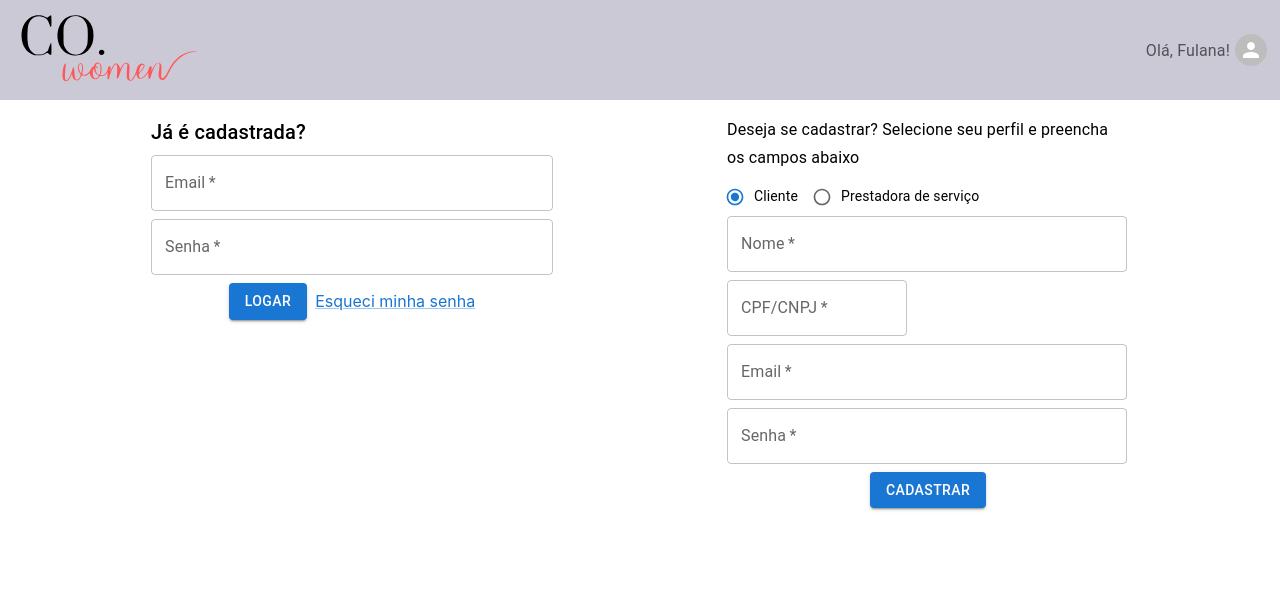
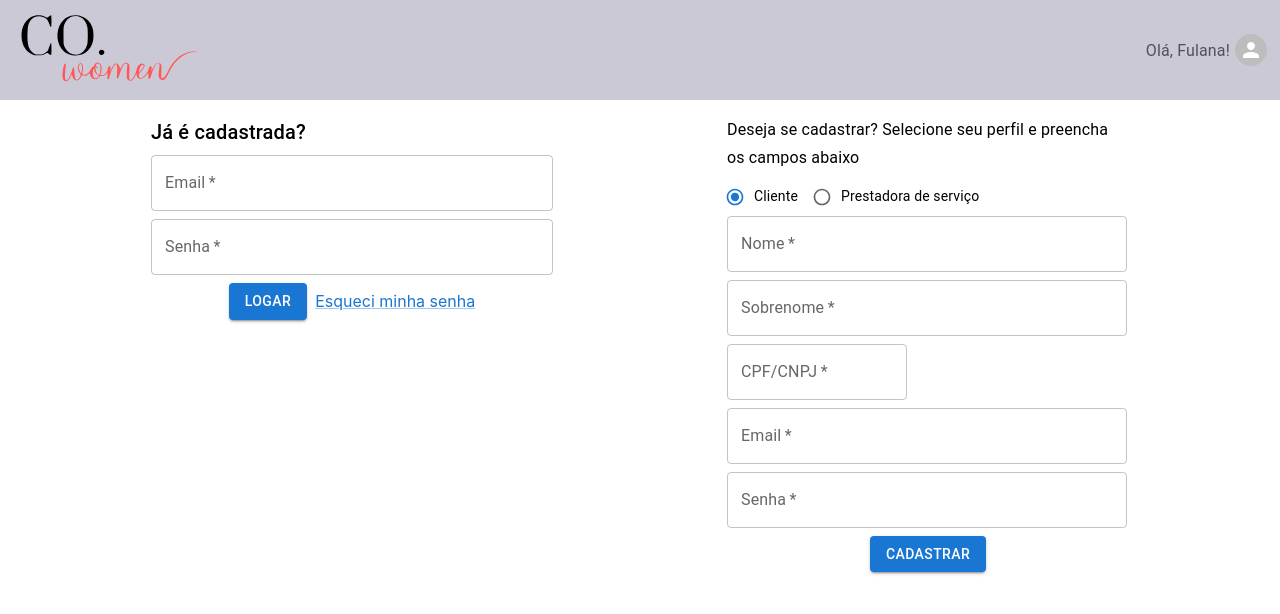
Before and after one commit to rafanere/coWomenFE, a React (Create React App) app in the folder co-women/: page /login in a window 1280 px wide. Shown: the top 614 px of the page. Built offline with nearby package versions, Linux system fonts and the light colour scheme.

Commit message:
Adiciona campo de sobrenome

```diff
--- a/co-women/src/components/login/sign-up.js
+++ b/co-women/src/components/login/sign-up.js
@@ -27,6 +27,7 @@ const style = {
 
 export default function SignUp() {
   const [name, setName] = useState("");
+  const [lastName, setLastName] = useState("");
   const [cpfCnpj, setCpfCnpj] = useState("");
   const [email, setEmail] = useState("");
   const [password, setPassword] = useState("");
@@ -36,9 +37,14 @@ export default function SignUp() {
 
     let formErrors = false;
 
-    if (name.length < 3) {
+    if (name.length < 2) {
       formErrors = true;
-      toast.error("Nome deve ter pelo menos 3 caracteres");
+      toast.error("Nome deve ter pelo menos 2 caracteres");
+    }
+
+    if (lastName.length < 2) {
+      formErrors = true;
+      toast.error("Sobrenome deve ter pelo menos 2 caracteres");
     }
 
     if (cpfCnpj.length < 1) {
@@ -91,6 +97,15 @@ export default function SignUp() {
         />
         <TextField
           required
+          label="Sobrenome"
+          type="text"
+          sx={{ maxWidth: "400px", mb: 1 }}
+          inputProps={{ maxLength: 50 }}
+          value={lastName}
+          onChange={(e) => setLastName(e.target.value)}
+        />
+        <TextField
+          required
           label="CPF/CNPJ"
           type="text"
           sx={{ maxWidth: "180px", mb: 1 }}
--- a/co-women/src/components/my-account/personal-data.js
+++ b/co-women/src/components/my-account/personal-data.js
@@ -1,8 +1,8 @@
-import { Box, Button, CardMedia, Grid, TextField } from "@mui/material";
-import { CenteredContainer } from "../../styles/centered-container";
+import { Box, Grid, TextField } from "@mui/material";
 
 const txt = {
-  nome: "Sandra Nina Raimunda Barros",
+  nome: "Sandra Nina",
+  sobrenome: "Raimunda Barros",
   cpf: "44.245.896/0001-44",
   email: "sandra_nina_barros@netsite.com.br",
   descricao:
@@ -29,7 +29,16 @@ export default function PersonalData() {
               type="text"
               value={txt.nome}
               variant="standard"
-              style={{ maxWidth: "400px" }}
+              sx={{ maxWidth: "400px", mb: 1 }}
+              inputProps={{ maxLength: 50 }}
+            />
+            <TextField
+              disabled
+              label="Sobrenome"
+              type="text"
+              value={txt.sobrenome}
+              variant="standard"
+              sx={{ maxWidth: "400px", mb: 1 }}
               inputProps={{ maxLength: 50 }}
             />
             <TextField
@@ -38,7 +47,7 @@ export default function PersonalData() {
               type="text"
               value={txt.cpf}
               variant="standard"
-              style={{ maxWidth: "180px" }}
+              sx={{ maxWidth: "180px", mb: 1 }}
               inputProps={{ maxLength: 20 }}
             />
             <TextField
@@ -47,27 +56,11 @@ export default function PersonalData() {
               type="email"
               value={txt.email}
               variant="standard"
-              style={{ maxWidth: "350px" }}
+              sx={{ maxWidth: "350px", mb: 1 }}
               inputProps={{ maxLength: 50 }}
             />
-            <TextField
-              disabled
-              label="Descrição"
-              multiline
-              minRows={4}
-              maxRows={4}
-              value={txt.descricao}
-              variant="standard"
-              inputProps={{ maxLength: 200 }}
-            />
-          </Grid>
-          <Grid item xs={4}>
-            <CardMedia component="img" image={txt.imagem} />
           </Grid>
         </Grid>
-        <CenteredContainer>
-          <Button variant="contained">Editar</Button>
-        </CenteredContainer>
       </Box>
     </>
   );
```
